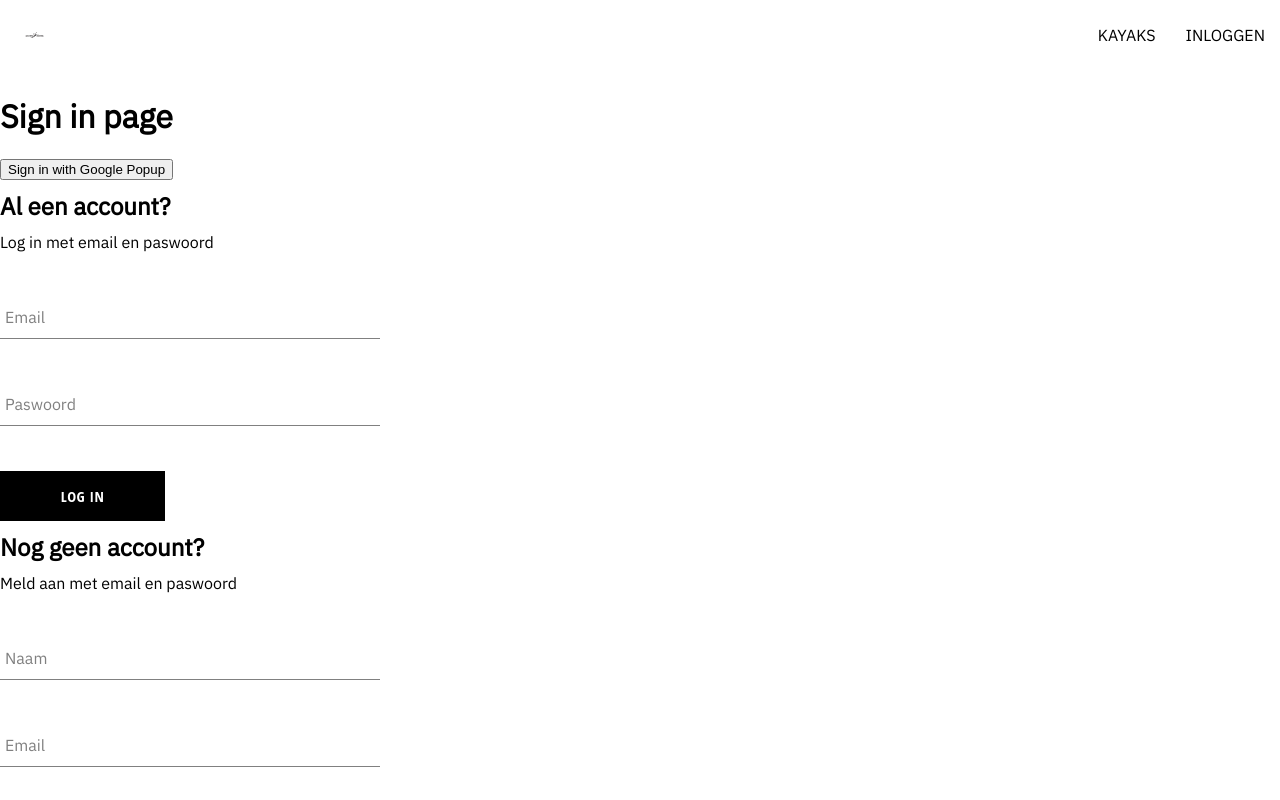
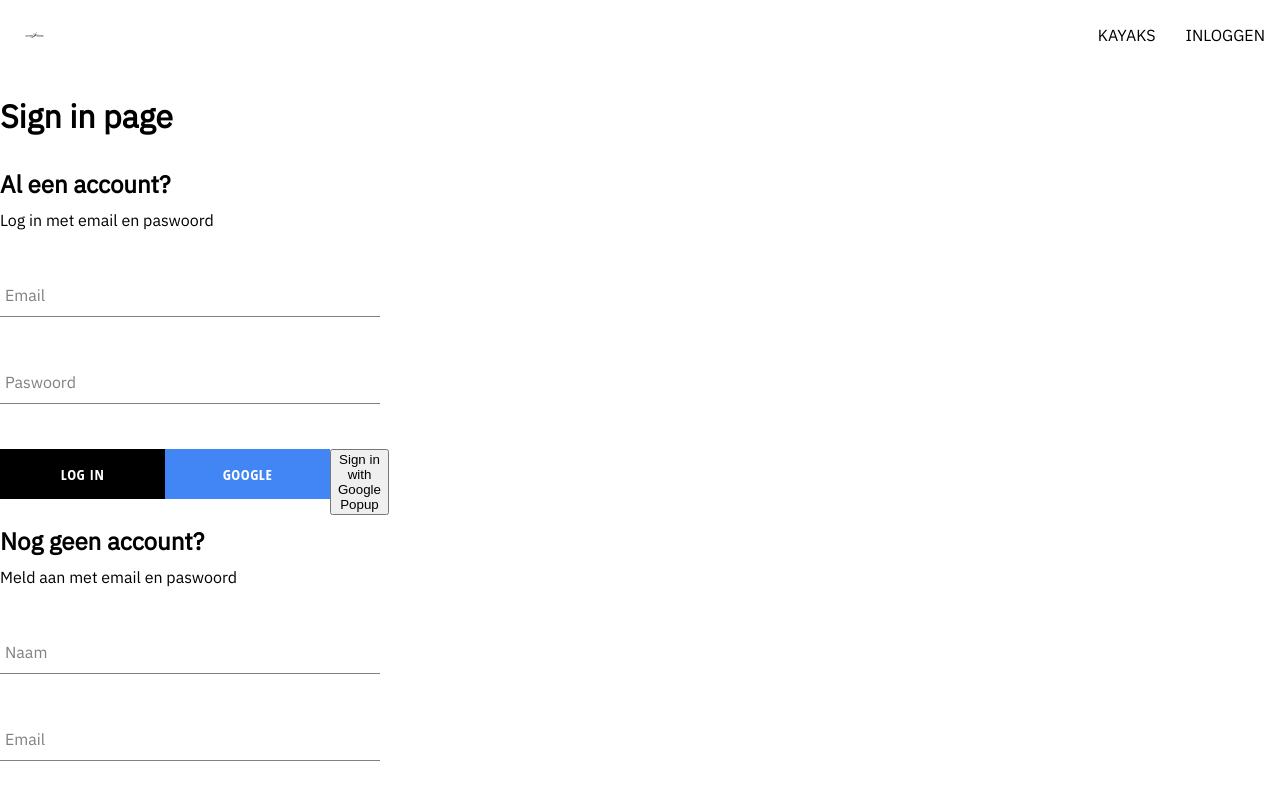
Before and after one commit to buurtkajaks/buurtkayaks-gent, a React (Create React App) app: page /auth in a window 1280 px wide. Shown: the top 800 px of the page. Built offline with nearby package versions, Linux system fonts and the light colour scheme; no server answers.

Commit message:
fixed button google sign in bug

```diff
--- a/src/components/button/button.component.jsx
+++ b/src/components/button/button.component.jsx
@@ -5,9 +5,12 @@ const BUTTON_TYPE_CLASSES = {
   inverted: 'inverted',
 };
 
-const Button = ({ children, buttonType }) => {
+const Button = ({ children, buttonType, ...otherProps }) => {
   return (
-    <button className={`button-container ${BUTTON_TYPE_CLASSES[buttonType]}`}>
+    <button
+      className={`button-container ${BUTTON_TYPE_CLASSES[buttonType]}`}
+      {...otherProps}
+    >
       {children}
     </button>
   );
--- a/src/components/sign-in-form/sign-in-form.component.jsx
+++ b/src/components/sign-in-form/sign-in-form.component.jsx
@@ -1,8 +1,9 @@
 import { useState } from 'react';
 
 import {
-  createAuthUserWithEmailAndPassword,
+  signInWithGooglePopup,
   createUserDocumentFromAuth,
+  signInAuthUserWithEmailAndPassword,
 } from '../../utils/firebase/firebase.utils';
 
 import FormInput from '../form-input/form-input.component';
@@ -23,10 +24,20 @@ const SignInForm = () => {
     setFormFields(defaultFormFields);
   };
 
+  const signInWithGoogle = async () => {
+    const { user } = await signInWithGooglePopup();
+    await createUserDocumentFromAuth(user);
+  };
+
   const handleSubmit = async (event) => {
     event.preventDefault();
 
     try {
+      const response = await signInAuthUserWithEmailAndPassword(
+        email,
+        password
+      );
+      console.log(response);
       resetFormFields();
     } catch (error) {}
   };
@@ -59,8 +70,13 @@ const SignInForm = () => {
           name="password"
           value={password}
         />
-
-        <Button type="submit">Log in</Button>
+        <div className="buttons-container">
+          <Button type="submit">Log in</Button>
+          <Button buttonType="google" onClick={signInWithGoogle}>
+            Google
+          </Button>
+          <button onClick={signInWithGoogle}>Sign in with Google Popup</button>
+        </div>
       </form>
     </div>
   );
--- a/src/components/sign-in-form/sign-in-form.styles.scss
+++ b/src/components/sign-in-form/sign-in-form.styles.scss
@@ -6,4 +6,9 @@
     h2 {
         margin: 10px 0;
     }
+
+    .buttons-container {
+        display: flex;
+        justify-content: space-between;
+    }
 }
--- a/src/routes/authentication/authentication.component.jsx
+++ b/src/routes/authentication/authentication.component.jsx
@@ -7,15 +7,9 @@ import SignUpForm from '../../components/sign-up-form/sign-up-form.component';
 import SignInForm from '../../components/sign-in-form/sign-in-form.component';
 
 const Authentication = () => {
-  const logGoogleUser = async () => {
-    const { user } = await signInWithGooglePopup();
-    const userDocRef = await createUserDocumentFromAuth(user);
-  };
-
   return (
     <div>
       <h1>Sign in page</h1>
-      <button onClick={logGoogleUser}>Sign in with Google Popup</button>
       <SignInForm />
       <SignUpForm />
     </div>
--- a/src/utils/firebase/firebase.utils.js
+++ b/src/utils/firebase/firebase.utils.js
@@ -4,6 +4,7 @@ import {
   createUserWithEmailAndPassword,
   signInWithPopup,
   GoogleAuthProvider,
+  signInWithEmailAndPassword,
 } from 'firebase/auth';
 import { getFirestore, doc, getDoc, setDoc } from 'firebase/firestore';
 
@@ -60,3 +61,9 @@ export const createAuthUserWithEmailAndPassword = async (email, password) => {
 
   return await createUserWithEmailAndPassword(auth, email, password);
 };
+
+export const signInAuthUserWithEmailAndPassword = async (email, password) => {
+  if (!email || !password) return;
+
+  return await signInWithEmailAndPassword(auth, email, password);
+};
```
